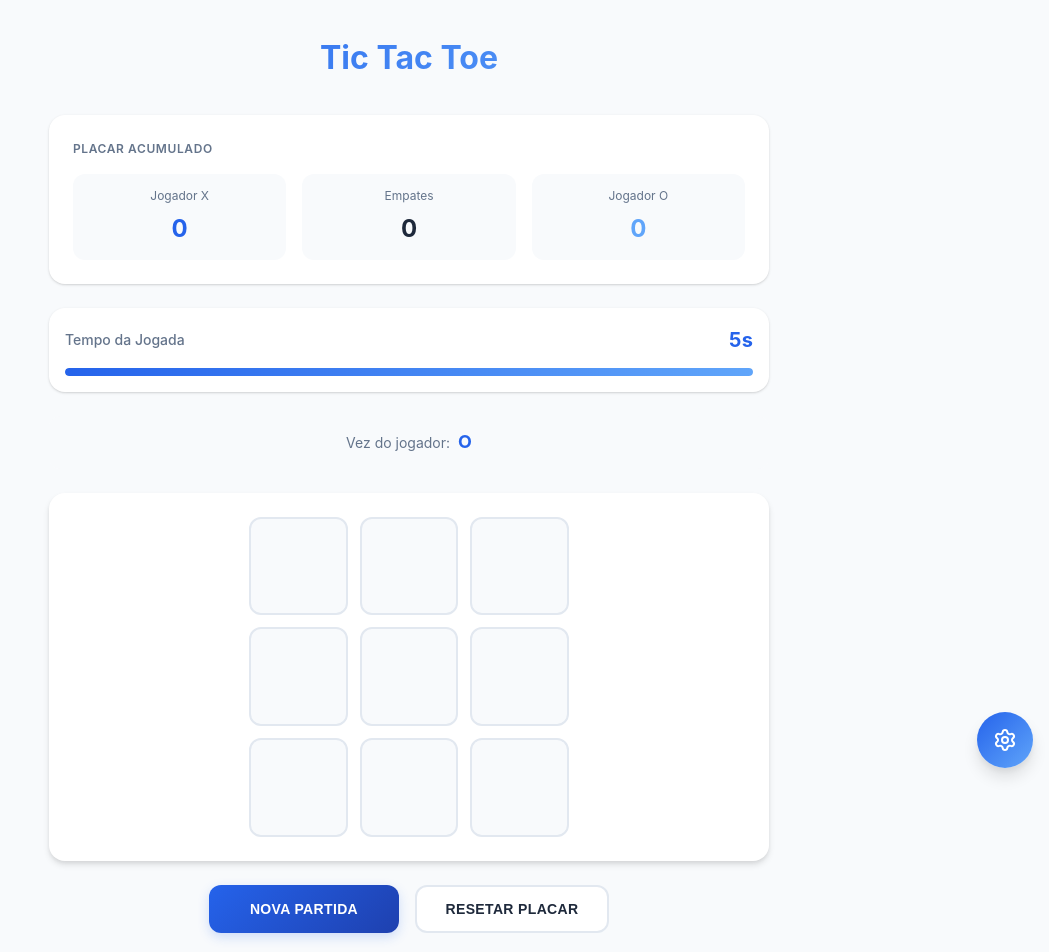
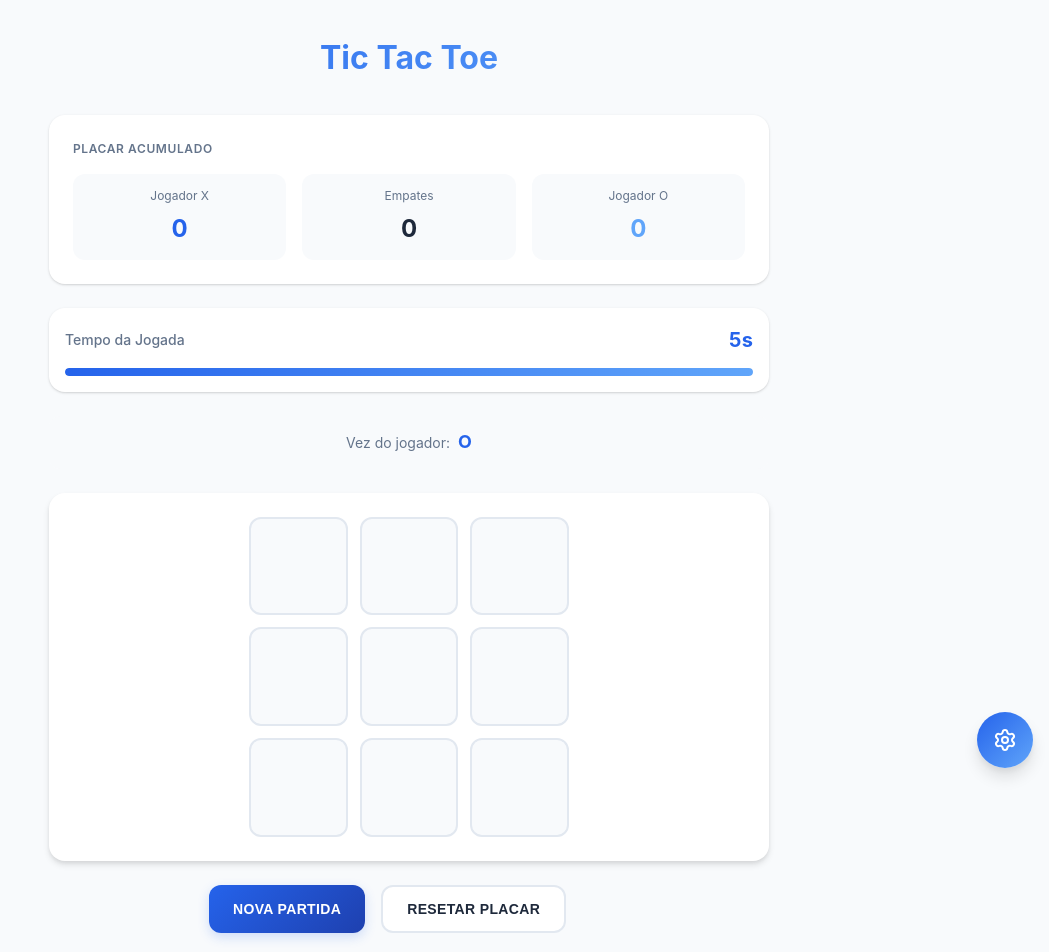
Before and after one commit to eagle-head/desafio-deal-group, a React (Vite) app: page / in a window 1280 px wide. Shown: the top 952 px of the page, without its empty margins (231-1280 px from the left). Built offline with nearby package versions, Linux system fonts and the light colour scheme.

Commit message:
Add Button component

```diff
--- a/src/App.jsx
+++ b/src/App.jsx
@@ -51,7 +51,7 @@ function App() {
         timer.pauseTimer();
       }
     },
-    [game.gameStatus, timer.pauseTimer]
+    [game.gameStatus, timer, timer.pauseTimer]
   );
 
   return (
--- /dev/null
+++ b/src/components/ui/Button/Button.jsx
@@ -0,0 +1,59 @@
+import { forwardRef } from 'react';
+import styles from './Button.module.css';
+import { BUTTON_VARIANTS, BUTTON_SIZES, BUTTON_TYPES } from './constants';
+
+/**
+ * Reusable Button component with multiple variants and sizes
+ * @param {Object} props
+ * @param {React.ReactNode} props.children - Button content
+ * @param {string} props.variant - Button style variant (use BUTTON_VARIANTS constants)
+ * @param {string} props.size - Button size (use BUTTON_SIZES constants)
+ * @param {boolean} props.disabled - Whether button is disabled
+ * @param {string} props.className - Additional CSS classes
+ * @param {string} props.type - Button type (use BUTTON_TYPES constants)
+ * @param {Function} props.onClick - Click handler
+ *
+ * @example
+ * // Using constants for type safety
+ * import { Button } from './Button';
+ * import { BUTTON_VARIANTS, BUTTON_SIZES } from './constants';
+ *
+ * <Button variant={BUTTON_VARIANTS.DANGER} size={BUTTON_SIZES.LARGE}>
+ *   Delete
+ * </Button>
+ */
+const Button = forwardRef(
+  (
+    {
+      children,
+      variant = BUTTON_VARIANTS.PRIMARY,
+      size = BUTTON_SIZES.MEDIUM,
+      disabled = false,
+      className = '',
+      type = BUTTON_TYPES.BUTTON,
+      onClick,
+      ...rest
+    },
+    ref
+  ) => {
+    const buttonClasses = [
+      styles.button,
+      styles[`button--${variant}`],
+      styles[`button--${size}`],
+      disabled && styles['button--disabled'],
+      className,
+    ]
+      .filter(Boolean)
+      .join(' ');
+
+    return (
+      <button ref={ref} type={type} className={buttonClasses} disabled={disabled} onClick={onClick} {...rest}>
+        {children}
+      </button>
+    );
+  }
+);
+
+Button.displayName = 'Button';
+
+export { Button };
--- /dev/null
+++ b/src/components/ui/Button/Button.module.css
@@ -0,0 +1,171 @@
+/* Button Base Styles */
+.button {
+  display: inline-flex;
+  align-items: center;
+  justify-content: center;
+  border: none;
+  border-radius: 0.75rem;
+  font-weight: 600;
+  text-transform: uppercase;
+  letter-spacing: 0.025em;
+  cursor: pointer;
+  transition: var(--transition);
+  text-decoration: none;
+  outline: none;
+  position: relative;
+  overflow: hidden;
+}
+
+.button:focus-visible {
+  outline: 2px solid var(--primary-color);
+  outline-offset: 2px;
+}
+
+.button:disabled,
+.button--disabled {
+  opacity: 0.6;
+  cursor: not-allowed;
+  pointer-events: none;
+}
+
+/* Size Variants */
+.button--small {
+  padding: 0.5rem 1rem;
+  font-size: 0.75rem;
+  min-height: 2rem;
+}
+
+.button--medium {
+  padding: 0.875rem 1.5rem;
+  font-size: 0.875rem;
+  min-height: 2.75rem;
+}
+
+.button--large {
+  padding: 1rem 2rem;
+  font-size: 1rem;
+  min-height: 3.25rem;
+}
+
+/* Primary Variant */
+.button--primary {
+  background: linear-gradient(135deg, var(--primary-color), var(--secondary-color));
+  color: white;
+  box-shadow: 0 4px 12px rgba(37, 99, 235, 0.2);
+  transform: translateY(0);
+}
+
+.button--primary:hover:not(:disabled) {
+  box-shadow: 0 6px 20px rgba(37, 99, 235, 0.3);
+  transform: translateY(-2px);
+}
+
+.button--primary:active:not(:disabled) {
+  transform: translateY(0);
+  box-shadow: 0 2px 8px rgba(37, 99, 235, 0.2);
+}
+
+/* Secondary Variant */
+.button--secondary {
+  background: var(--surface);
+  color: var(--text-primary);
+  border: 2px solid var(--border-color);
+}
+
+.button--secondary:hover:not(:disabled) {
+  background: var(--background);
+  color: var(--primary-color);
+  border-color: var(--primary-color);
+}
+
+.button--secondary:active:not(:disabled) {
+  background: var(--border-color);
+}
+
+/* Danger Variant */
+.button--danger {
+  background: linear-gradient(135deg, var(--danger), #dc2626);
+  color: white;
+  box-shadow: 0 4px 12px rgba(239, 68, 68, 0.2);
+  transform: translateY(0);
+}
+
+.button--danger:hover:not(:disabled) {
+  box-shadow: 0 6px 20px rgba(239, 68, 68, 0.3);
+  transform: translateY(-2px);
+}
+
+.button--danger:active:not(:disabled) {
+  transform: translateY(0);
+  box-shadow: 0 2px 8px rgba(239, 68, 68, 0.2);
+}
+
+/* Success Variant */
+.button--success {
+  background: linear-gradient(135deg, var(--success), #059669);
+  color: white;
+  box-shadow: 0 4px 12px rgba(16, 185, 129, 0.2);
+  transform: translateY(0);
+}
+
+.button--success:hover:not(:disabled) {
+  box-shadow: 0 6px 20px rgba(16, 185, 129, 0.3);
+  transform: translateY(-2px);
+}
+
+.button--success:active:not(:disabled) {
+  transform: translateY(0);
+  box-shadow: 0 2px 8px rgba(16, 185, 129, 0.2);
+}
+
+/* Warning Variant */
+.button--warning {
+  background: linear-gradient(135deg, var(--warning), #d97706);
+  color: white;
+  box-shadow: 0 4px 12px rgba(245, 158, 11, 0.2);
+  transform: translateY(0);
+}
+
+.button--warning:hover:not(:disabled) {
+  box-shadow: 0 6px 20px rgba(245, 158, 11, 0.3);
+  transform: translateY(-2px);
+}
+
+.button--warning:active:not(:disabled) {
+  transform: translateY(0);
+  box-shadow: 0 2px 8px rgba(245, 158, 11, 0.2);
+}
+
+/* Ripple Effect */
+.button::after {
+  content: '';
+  position: absolute;
+  top: 50%;
+  left: 50%;
+  width: 0;
+  height: 0;
+  border-radius: 50%;
+  background: rgba(255, 255, 255, 0.3);
+  transform: translate(-50%, -50%);
+  transition:
+    width 0.3s,
+    height 0.3s;
+}
+
+.button:active:not(:disabled)::after {
+  width: 300px;
+  height: 300px;
+}
+
+/* Dark Mode Adjustments */
+@media (prefers-color-scheme: dark) {
+  .button--secondary {
+    border-color: var(--border-color);
+  }
+
+  .button--secondary:hover:not(:disabled) {
+    background: var(--border-color);
+    border-color: var(--accent-color);
+    color: var(--accent-color);
+  }
+}
--- /dev/null
+++ b/src/components/ui/Button/constants.js
@@ -0,0 +1,36 @@
+// Button constants for type safety and developer experience
+
+/**
+ * Available button style variants
+ * @readonly
+ * @enum {string}
+ */
+export const BUTTON_VARIANTS = Object.freeze({
+  PRIMARY: 'primary',
+  SECONDARY: 'secondary',
+  DANGER: 'danger',
+  SUCCESS: 'success',
+  WARNING: 'warning',
+});
+
+/**
+ * Available button sizes
+ * @readonly
+ * @enum {string}
+ */
+export const BUTTON_SIZES = Object.freeze({
+  SMALL: 'small',
+  MEDIUM: 'medium',
+  LARGE: 'large',
+});
+
+/**
+ * Available button types
+ * @readonly
+ * @enum {string}
+ */
+export const BUTTON_TYPES = Object.freeze({
+  BUTTON: 'button',
+  SUBMIT: 'submit',
+  RESET: 'reset',
+});
--- a/src/components/ui/Controls/Controls.jsx
+++ b/src/components/ui/Controls/Controls.jsx
@@ -1,14 +1,15 @@
+import { Button, BUTTON_VARIANTS } from '../';
 import './controls.css';
 
 function Controls({ onNewGame, onResetScores }) {
   return (
     <div className='controls'>
-      <button className='controls__button controls__button--primary' onClick={onNewGame}>
+      <Button variant={BUTTON_VARIANTS.PRIMARY} onClick={onNewGame}>
         Nova Partida
-      </button>
-      <button className='controls__button controls__button--secondary' onClick={onResetScores}>
+      </Button>
+      <Button variant={BUTTON_VARIANTS.SECONDARY} onClick={onResetScores}>
         Resetar Placar
-      </button>
+      </Button>
     </div>
   );
 }
--- a/src/components/ui/Controls/controls.css
+++ b/src/components/ui/Controls/controls.css
@@ -5,39 +5,6 @@
   animation: fadeIn 0.6s ease-out 0.4s both;
 }
 
-.controls__button {
+.controls .button {
   flex: 1;
-  padding: 0.875rem 1.5rem;
-  border: none;
-  border-radius: 0.75rem;
-  font-size: 0.875rem;
-  font-weight: 600;
-  cursor: pointer;
-  transition: var(--transition);
-  text-transform: uppercase;
-  letter-spacing: 0.025em;
 }
-
-.controls__button--primary {
-  background: linear-gradient(135deg, var(--primary-color), var(--secondary-color));
-  color: white;
-  box-shadow: 0 4px 12px rgba(37, 99, 235, 0.2);
-  transform: translateY(0);
-}
-
-.controls__button--primary:hover {
-  box-shadow: 0 6px 20px rgba(37, 99, 235, 0.3);
-  transform: translateY(-2px);
-}
-
-.controls__button--secondary {
-  background: var(--surface);
-  color: var(--text-primary);
-  border: 2px solid var(--border-color);
-}
-
-.controls__button--secondary:hover {
-  background: var(--background);
-  color: var(--primary-color);
-  border-color: var(--primary-color);
-}
--- a/src/components/ui/index.js
+++ b/src/components/ui/index.js
@@ -1,3 +1,9 @@
+export { Button } from './Button/Button';
+export {
+  BUTTON_VARIANTS,
+  BUTTON_SIZES,
+  BUTTON_TYPES
+} from './Button/constants';
 export { default as ScoreBoard } from './ScoreBoard/ScoreBoard';
 export { default as ScoreItem } from './ScoreItem/ScoreItem';
 export { default as Timer } from './Timer/Timer';
```
Also changed, not shown: 1 other file (tests, documents, lock files or other folders).
